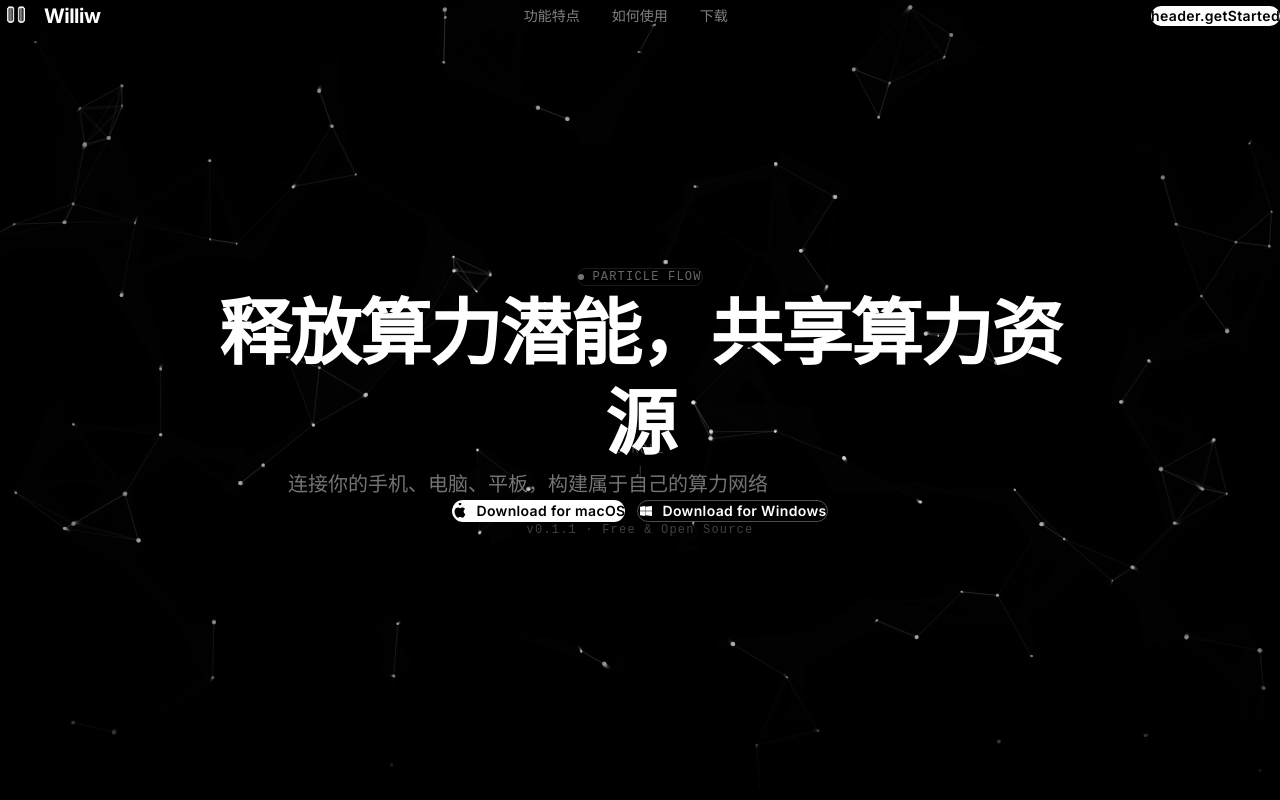
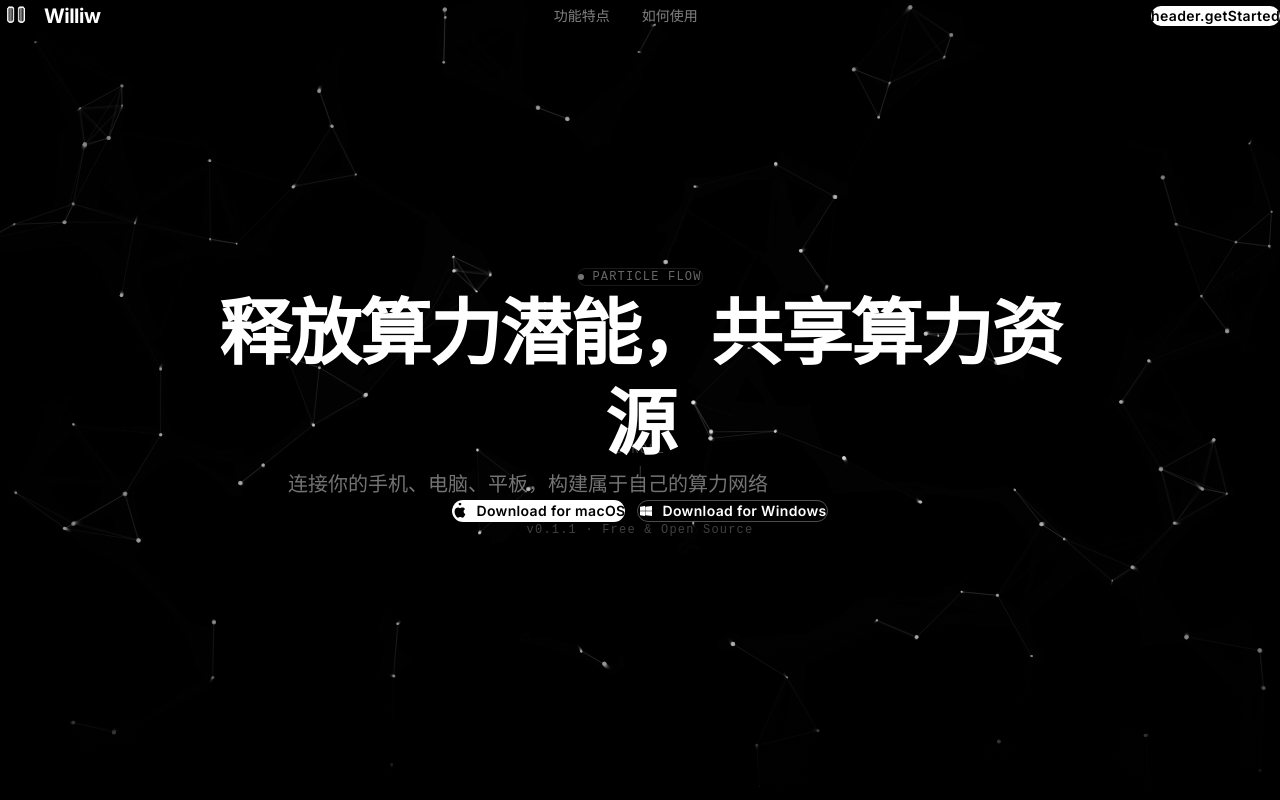
Before and after one commit to logos-42/williw--fronted, a React (Vite) app: page / in a window 1280 px wide. Shown: the top 800 px of the page. Built offline with nearby package versions, Linux system fonts and the light colour scheme.

Commit message:
fix: remove redundant Download nav item, fix subtitle italic

```diff
--- a/src/components/Header.tsx
+++ b/src/components/Header.tsx
@@ -45,7 +45,6 @@ export default function Header() {
           {[
             { label: t('header.features'), id: 'features' },
             { label: t('header.howItWorks'), id: 'how-it-works' },
-            { label: t('header.download'), id: 'download' },
           ].map((item) => (
             <button
               key={item.id}
--- a/src/components/Hero.tsx
+++ b/src/components/Hero.tsx
@@ -225,7 +225,7 @@ export default function Hero() {
           initial={{ opacity: 0, y: 30 }}
           animate={{ opacity: 1, y: 0 }}
           transition={{ duration: 0.9, delay: 0.4 }}
-          className="text-lg md:text-xl text-white/45 mb-10 max-w-2xl mx-auto leading-relaxed text-center"
+          className="text-lg md:text-xl text-white/45 mb-10 max-w-2xl mx-auto leading-relaxed text-center not-italic font-normal"
         >
           {t('hero.subtitle')}
         </motion.p>
```
